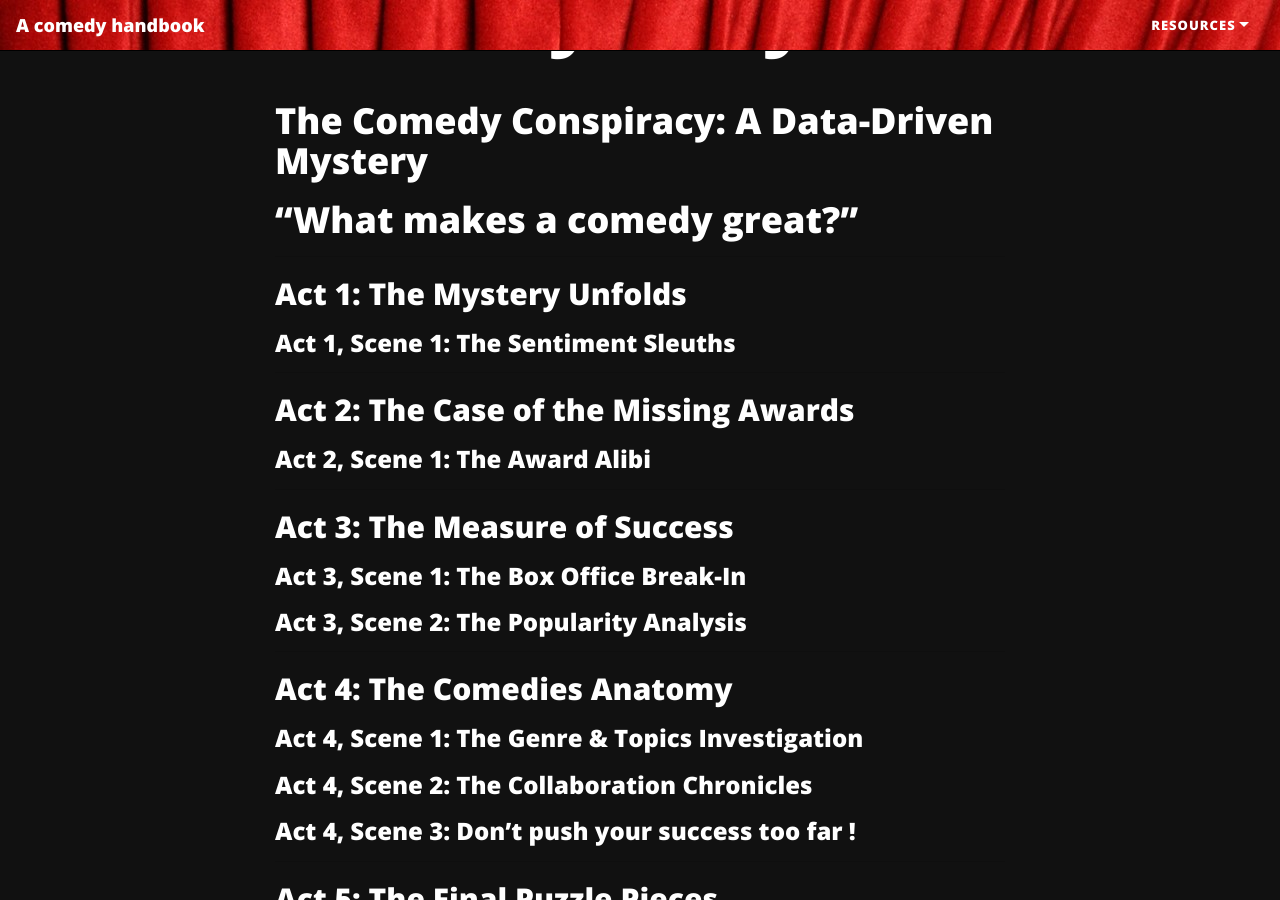
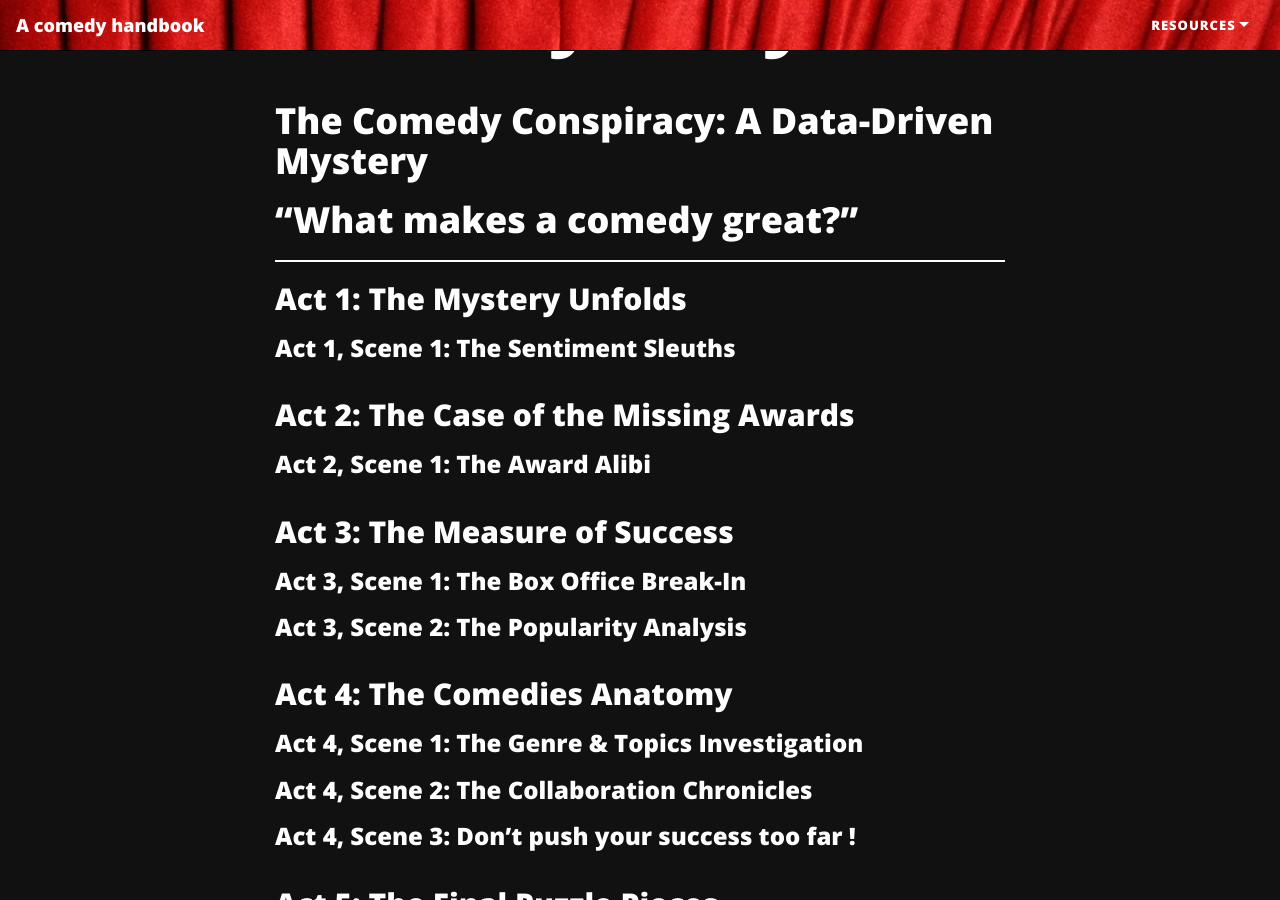
Before and after one commit to epfl-ada/ada-2024-project-adaptables, a Jekyll site: the page built from index.markdown, in a window 1280 px wide and 900 px high, scrolled down 429 px. Built offline with Jekyll 4.4.1, drawn with Linux system fonts in a browser that asks for light colours; our own code applies the rules of GitHub Pages for plain Markdown files.

Commit message:
separative line

```diff
--- a/index.markdown
+++ b/index.markdown
@@ -2,19 +2,23 @@
 
 # “What makes a comedy great?”
 
----
+<hr style="border: none; border-top: 2px solid white; margin: 20px 0;">
 
 ## Act 1: The Mystery Unfolds
 
 ### Act 1, Scene 1: The Sentiment Sleuths
 
----
+
+***
+
 
 ## Act 2: The Case of the Missing Awards
 
 ### Act 2, Scene 1: The Award Alibi
 
+
 ---
+
 
 ## Act 3: The Measure of Success
 
@@ -22,7 +26,10 @@
 
 ### Act 3, Scene 2: The Popularity Analysis
 
----
+
+___
+
+
 
 ## Act 4: The Comedies Anatomy
 
```
